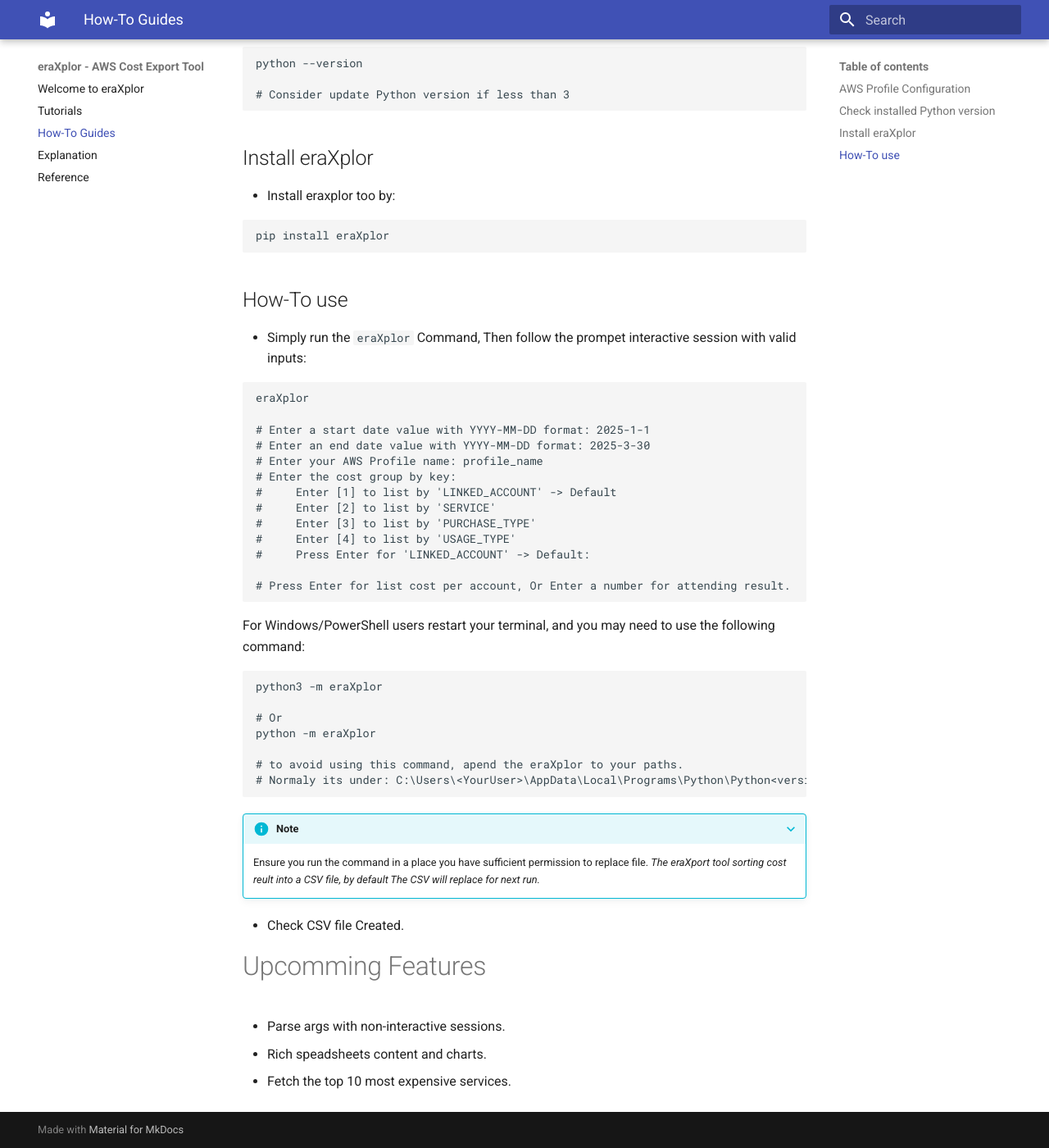
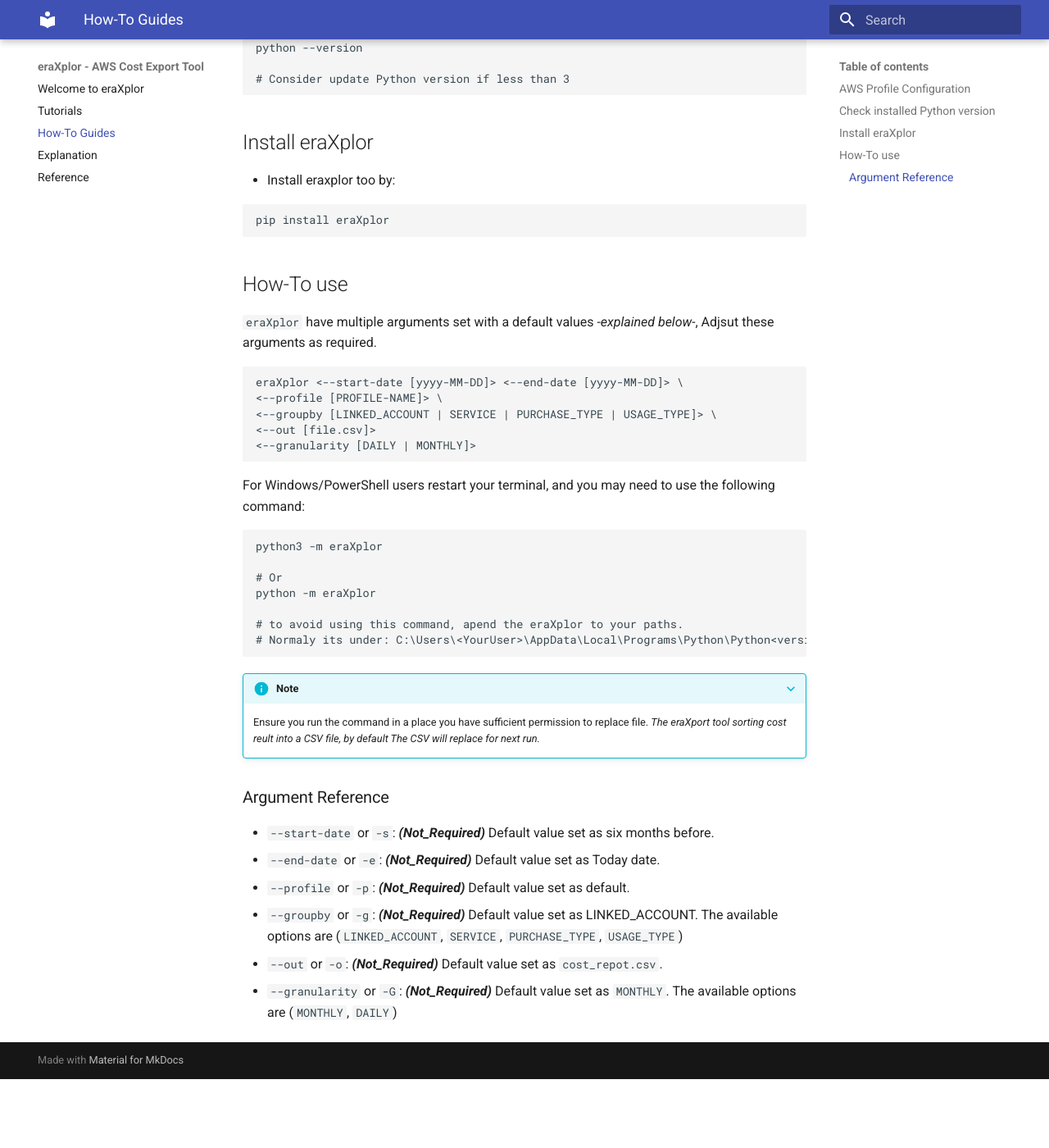
Before and after one commit to Mohamed-Eleraki/eraXplor, an MkDocs documentation site: the page built from docs/how-to-guides.md, in a window 1280 px wide and 1400 px high, scrolled down 493 px. Shown: the whole window at 82% size. Built offline with MkDocs 1.6.1 and Material for MkDocs 9.7.7, drawn with Linux system fonts in a browser that asks for light colours; after the commit the page ends 1809 px from its top, so only the background shows below that; some of the changed text lies outside the part shown.

Commit message:
update docs

````diff
--- a/docs/how-to-guides.md
+++ b/docs/how-to-guides.md
@@ -5,15 +5,16 @@
 - Install [AWS CLI](https://docs.aws.amazon.com/cli/latest/userguide/getting-started-install.html) - Command line tool.
 - Create an AWS AMI user then extract Access ID & key.
 - Configure AWS CLI profile by:
+
 ```bash
-aws configure --profile [PROFILE_NAME]  # Replace [PROFILE_NAME] with your profile name
-# 2- Input the Access ID & Key as required.
-# 3- Specify the defalut region.
+aws configure <--profile [PROFILE_NAME]>
+# ensure you set a defalut region.
 ```
 
 ## Check installed Python version
 
 - Ensure you Python version is >= 3.12.3 by:
+
 ```bash
 python --version
 
@@ -23,28 +24,21 @@
 ## Install eraXplor
 
 - Install eraxplor too by:
+
 ```bash
 pip install eraXplor
 ```
 
 ## How-To use
 
-- Simply run the `eraXplor` Command, Then follow the prompet interactive session with valid inputs:
+`eraXplor` have multiple arguments set with a default values _-explained below-_, Adjsut these arguments as required.
 
 ```bash
-eraXplor
-
-# Enter a start date value with YYYY-MM-DD format: 2025-1-1
-# Enter an end date value with YYYY-MM-DD format: 2025-3-30
-# Enter your AWS Profile name: profile_name
-# Enter the cost group by key:
-#     Enter [1] to list by 'LINKED_ACCOUNT' -> Default
-#     Enter [2] to list by 'SERVICE'
-#     Enter [3] to list by 'PURCHASE_TYPE'
-#     Enter [4] to list by 'USAGE_TYPE'
-#     Press Enter for 'LINKED_ACCOUNT' -> Default:
-
-# Press Enter for list cost per account, Or Enter a number for attending result.
+eraXplor <--start-date [yyyy-MM-DD]> <--end-date [yyyy-MM-DD]> \
+<--profile [PROFILE-NAME]> \
+<--groupby [LINKED_ACCOUNT | SERVICE | PURCHASE_TYPE | USAGE_TYPE]> \
+<--out [file.csv]>
+<--granularity [DAILY | MONTHLY]>
 ```
 
 For Windows/PowerShell users restart your terminal, and you may need to use the following command:
@@ -64,14 +58,24 @@
     Ensure you run the command in a place you have sufficient permission to replace file.
     *The eraXport tool sorting cost reult into a CSV file, by default The CSV will replace for next run.*
 
+### Argument Reference
 
-- Check CSV file Created.
+- `--start-date` or `-s`: **_(Not_Required)_** Default value set as six months before.
+- `--end-date` or `-e`: **_(Not_Required)_** Default value set as Today date.
+- `--profile` or `-p`: **_(Not_Required)_** Default value set as default.
+- `--groupby` or `-g`: **_(Not_Required)_** Default value set as LINKED_ACCOUNT.
+    The available options are (`LINKED_ACCOUNT`, `SERVICE`, `PURCHASE_TYPE`, `USAGE_TYPE`)
+- `--out` or `-o`: **_(Not_Required)_** Default value set as `cost_repot.csv`.
+- `--granularity` or `-G`: **_(Not_Required)_** Default value set as `MONTHLY`.
+    The available options are (`MONTHLY`, `DAILY`)
+
+<!--
 
 # Upcomming Features
 
 - Parse args with non-interactive sessions.
 - Rich speadsheets content and charts.
-- Fetch the top 10 most expensive services.
+- Fetch the top 10 most expensive services. -->
 
 <!--
 if you want automatic monthly exports;
@@ -79,7 +83,6 @@
 - Example `cron` job monthly *i.e. 1st day of the month at 2 AM.*
 bash
 0 2 1 * * /usr/bin/python3 /path/to/main.py --profile [PROFILE_NAME] -->
-
 
 <!--
 
````
Also changed, not shown: docs/explanation.md (+13 -26 lines), docs/index.md (+10 -8 lines), docs/tutorials.md (+17 -16 lines), 3 other files.
